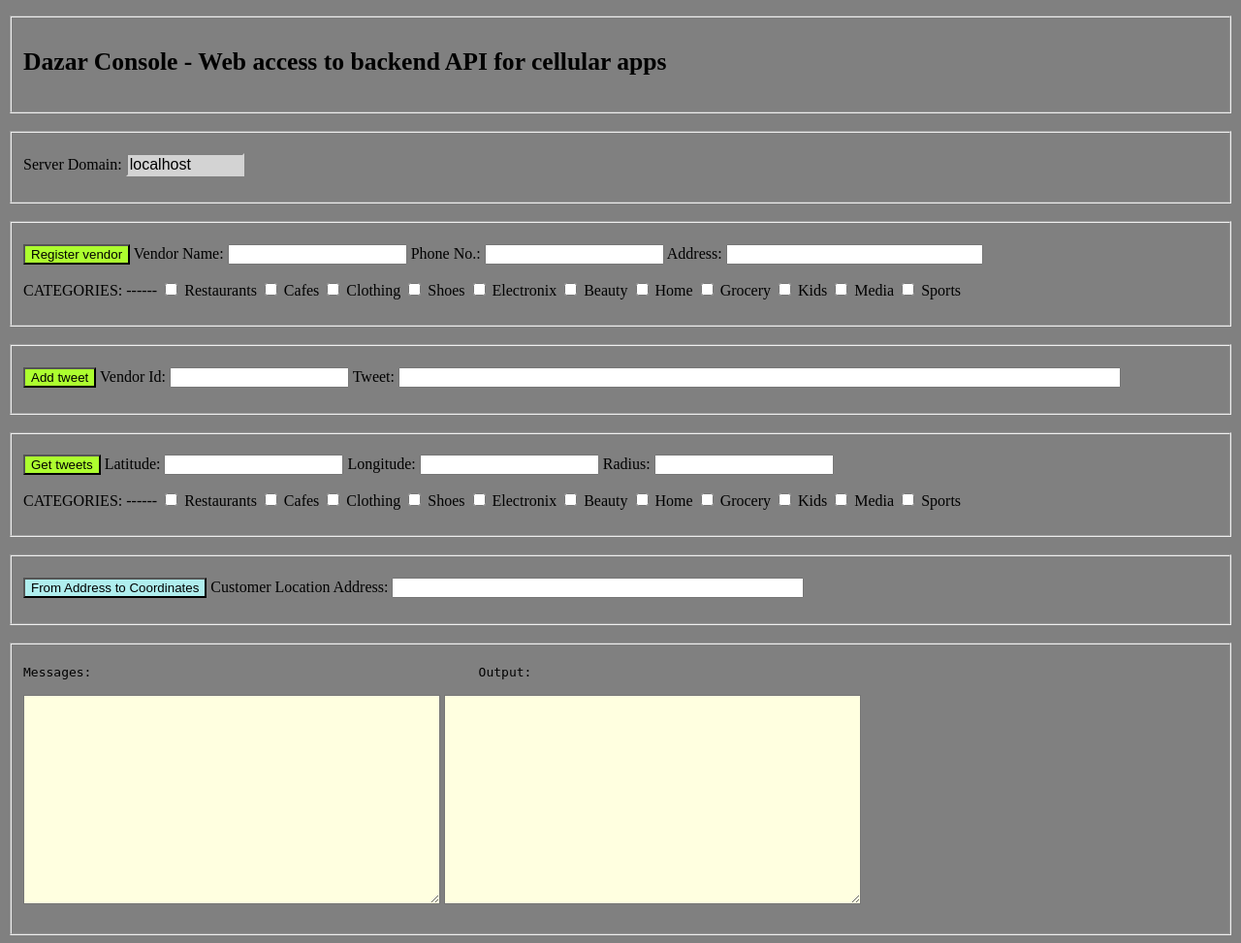
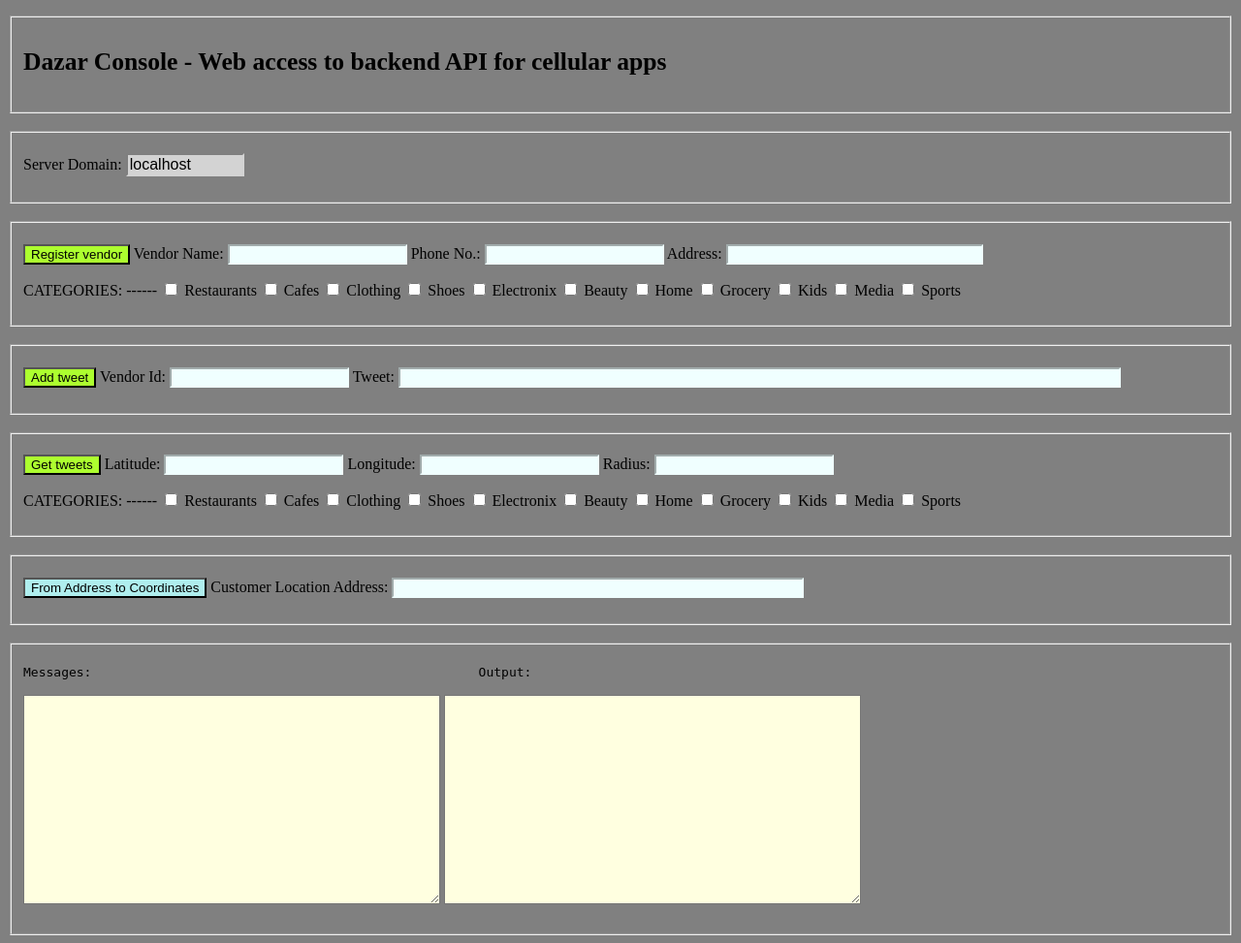
Before and after one commit to alexshacked/dazar, a Python web app: template django_backend/django_backend/templates/apiConsole.html in a window 1280 px wide. Shown: the whole page at 97% size. Run offline with Jinja, Linux system fonts and the light colour scheme; the template is opened without the code that fills it, so the values that code supplies are empty.

Commit message:
changed text edit boxezcolor from white to azure

```diff
--- a/django_backend/django_backend/templates/apiConsole.html
+++ b/django_backend/django_backend/templates/apiConsole.html
@@ -23,25 +23,25 @@
     <p>
         <input type="button" name="buttonRegister" style="color: black; background-color: GreenYellow" value="Register vendor" />
         Vendor Name:
-        <input type="text" name="txtVendorName" size="20" maxlength="20" />
+        <input type="text" name="txtVendorName" size="20" maxlength="20" style="background-color:Azure;border-color:Azure"/>
         Phone No.:
-        <input type="text" name="txtPhone" size="20" maxlength="20" />
+        <input type="text" name="txtPhone" size="20" maxlength="20" style="background-color:Azure;border-color:Azure"/>
         Address:
-        <input type="text" name="txtAddress" size="30" maxlength="30" />
+        <input type="text" name="txtAddress" size="30" maxlength="30" style="background-color:Azure;border-color:Azure"/>
     </p>
     <p>
         CATEGORIES: ------
-        <input type="checkbox" name="boxRegRestaurants" value=1> Restaurants
-        <input type="checkbox" name="boxRegCafes" value=1> Cafes
-        <input type="checkbox" name="boxRegClothing" value=1> Clothing
-        <input type="checkbox" name="boxRegShoes" value=1> Shoes
-        <input type="checkbox" name="boxRegElectronix" value=1> Electronix
-        <input type="checkbox" name="boxRegBeauty" value=1> Beauty
-        <input type="checkbox" name="boxRegHome" value=1> Home
-        <input type="checkbox" name="boxRegGrocery" value=1> Grocery
-        <input type="checkbox" name="boxRegKids" value=1> Kids
-        <input type="checkbox" name="boxRegMedia" value=1> Media
-        <input type="checkbox" name="boxRegSports" value=1> Sports
+        <input type="checkbox" name="boxRegRestaurants" value=1 > Restaurants
+        <input type="checkbox" name="boxRegCafes" value=1 > Cafes
+        <input type="checkbox" name="boxRegClothing" value=1 > Clothing
+        <input type="checkbox" name="boxRegShoes" value=1 > Shoes
+        <input type="checkbox" name="boxRegElectronix" value=1 > Electronix
+        <input type="checkbox" name="boxRegBeauty" value=1 > Beauty
+        <input type="checkbox" name="boxRegHome" value=1 > Home
+        <input type="checkbox" name="boxRegGrocery" value=1 > Grocery
+        <input type="checkbox" name="boxRegKids" value=1 > Kids
+        <input type="checkbox" name="boxRegMedia" value=1 > Media
+        <input type="checkbox" name="boxRegSports" value=1 > Sports
     </p>
     </fieldset>
     &nbsp
@@ -49,9 +49,9 @@
     <p>
         <input type="button" name="buttonAddTweet" style="color: black; background-color: GreenYellow" value="Add tweet" />
         Vendor Id:
-        <input type="text" name="txtVendorId" size="20" maxlength="20" />
+        <input type="text" name="txtVendorId" size="20" maxlength="20" style="background-color:Azure;border-color:Azure"/>
         Tweet:
-        <input type="text" name="txtTweet" size="90" maxlength="90" />
+        <input type="text" name="txtTweet" size="90" maxlength="90" style="background-color:Azure;border-color:Azure"/>
     </p>
     </fieldset>
     &nbsp
@@ -59,25 +59,25 @@
     <p>
         <input type="button" name="buttonGetTweets" style="color: black; background-color: GreenYellow" value="Get tweets" />
         Latitude:
-        <input type="text" name="txtLatitude" size="20" maxlength="20" />
+        <input type="text" name="txtLatitude" size="20" maxlength="20" style="background-color:Azure;border-color:Azure"/>
         Longitude:
-        <input type="text" name="txtLongitude" size="20" maxlength="20" />
+        <input type="text" name="txtLongitude" size="20" maxlength="20" style="background-color:Azure;border-color:Azure"/>
         Radius:
-        <input type="text" name="txtRadius" size="20" maxlength="20" />
+        <input type="text" name="txtRadius" size="20" maxlength="20"style="background-color:Azure;border-color:Azure" />
     </p>
      <p>
          CATEGORIES: ------
-        <input type="checkbox" name="boxGetRestaurants" value=1> Restaurants
-        <input type="checkbox" name="boxGetCafes" value=1> Cafes
-        <input type="checkbox" name="boxGetClothing" value=1> Clothing
-        <input type="checkbox" name="boxGetShoes" value=1> Shoes
-        <input type="checkbox" name="boxGetElectronix" value=1> Electronix
-        <input type="checkbox" name="boxGetBeauty" value=1> Beauty
-        <input type="checkbox" name="boxGetHome" value=1> Home
-        <input type="checkbox" name="boxGetGrocery" value=1> Grocery
-        <input type="checkbox" name="boxGetKids" value=1> Kids
-        <input type="checkbox" name="boxGetMedia" value=1> Media
-        <input type="checkbox" name="boxGetSports" value=1> Sports
+        <input type="checkbox" name="boxGetRestaurants" value=1 > Restaurants
+        <input type="checkbox" name="boxGetCafes" value=1 > Cafes
+        <input type="checkbox" name="boxGetClothing" value=1 > Clothing
+        <input type="checkbox" name="boxGetShoes" value=1 > Shoes
+        <input type="checkbox" name="boxGetElectronix" value=1 > Electronix
+        <input type="checkbox" name="boxGetBeauty" value=1 > Beauty
+        <input type="checkbox" name="boxGetHome" value=1 > Home
+        <input type="checkbox" name="boxGetGrocery" value=1 > Grocery
+        <input type="checkbox" name="boxGetKids" value=1 > Kids
+        <input type="checkbox" name="boxGetMedia" value=1 > Media
+        <input type="checkbox" name="boxGetSports" value=1 > Sports
      </p>
      </fieldset>
      &nbsp
@@ -85,7 +85,7 @@
      <p>
         <input type="button" name="buttonAddrs2Coords" style="color: black; background-color: PaleTurquoise" value="From Address to Coordinates" />
         Customer Location Address:
-        <input type="text" name="txtCurrAddress" size="50" maxlength="50" />
+        <input type="text" name="txtCurrAddress" size="50" maxlength="50" style="background-color:Azure;border-color:Azure"/>
      </p>
 
     </fieldset>
```
Also changed, not shown: django_backend/django_backend/templates/gisUnittest.html (+4 -4 lines).
